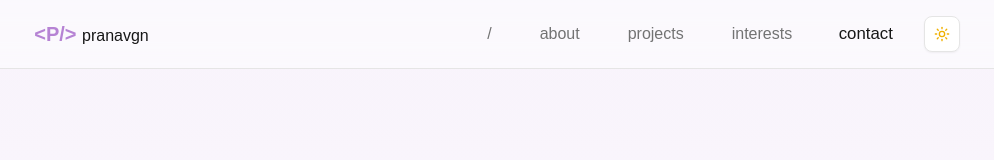
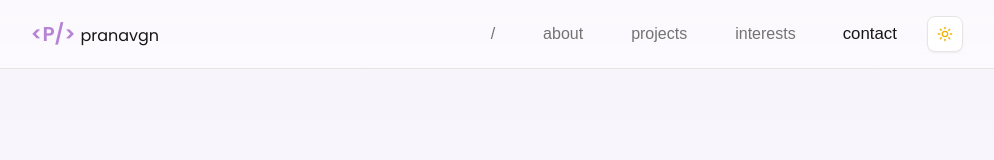
Before and after one commit to pranavgnn/portfolio-v2, a React (Vite) app: page / in a window 1280 px wide. Shown: the top 160 px of the page, without its empty margins (143-1137 px from the left). Built offline with nearby package versions, Linux system fonts and the light colour scheme; a web font is replaced by a local one.

Commit message:
changed logo font to poppins

```diff
--- a/src/components/Navbar.tsx
+++ b/src/components/Navbar.tsx
@@ -44,8 +44,8 @@ const Navbar = () => {
     <div className="fixed top-0 left-0 w-full z-50">
       <div className="flex items-center justify-between md:justify-around p-4 bg-background/50 backdrop-blur-md">
         <a href="/" className="text-branding">
-          <span className="font-semibold text-xl">{"<P/> "}</span>
-          <span className="text-primary">pranavgn</span>
+          <span className="font-semibold text-xl font-poppins">{"<P/> "}</span>
+          <span className="text-primary font-poppins">pranavgn</span>
         </a>
 
         <div className="flex items-center gap-2 md:hidden">
```
